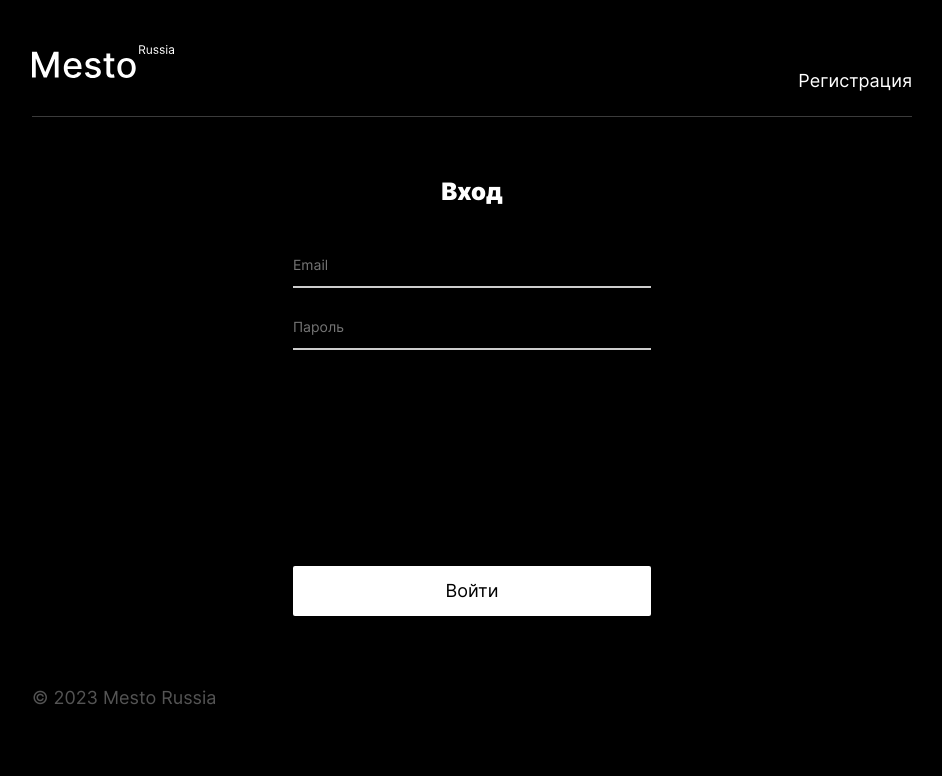
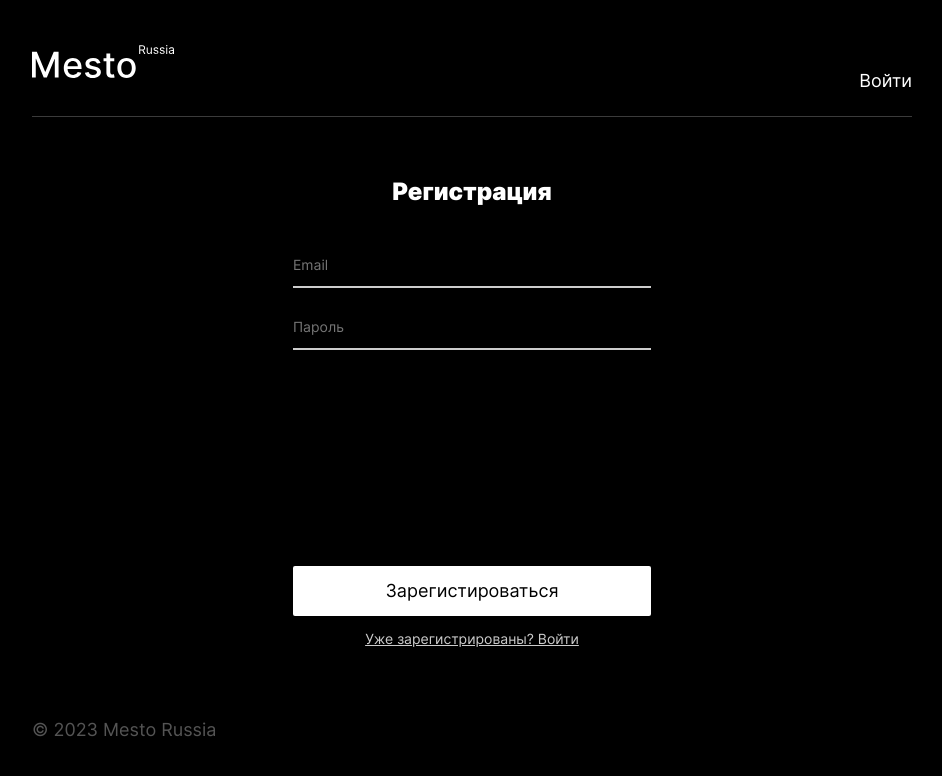
Before and after one commit to AShirenkov/react-mesto-auth, a React (Create React App) app: page /sign-up in a window 1280 px wide. Before the commit this address led to /sing-in. Shown: the top 776 px of the page, without its empty margins (168-1110 px from the left). Built offline with nearby package versions, Linux system fonts and the light colour scheme; no server answers.

Commit message:
fix: заменитьб sing на sign

```diff
--- a/src/components/App.js
+++ b/src/components/App.js
@@ -176,7 +176,7 @@ function App() {
       .then(values => {
         setSuccessInfoTooltipStatus(true);
         setIsInfoTooltipPopupOpen(true);
-        navigate('/sing-in');
+        navigate('/sign-in');
       })
       .catch(err => {
         setSuccessInfoTooltipStatus(false);
@@ -243,10 +243,10 @@ function App() {
             }
           />
 
-          <Route path='/sing-up' element={<Register onRegister={handleRegister} />} />
-          <Route path='/sing-in' element={<Login onLogin={handleLogin} />} />
+          <Route path='/sign-up' element={<Register onRegister={handleRegister} />} />
+          <Route path='/sign-in' element={<Login onLogin={handleLogin} />} />
 
-          <Route path='*' element={<Navigate to='/sing-in' replace />} />
+          <Route path='*' element={<Navigate to='/sign-in' replace />} />
         </Routes>
 
         <Footer />
--- a/src/components/Header.js
+++ b/src/components/Header.js
@@ -22,16 +22,16 @@ function Header({ onLogout, isLoggedIn, currentEmail }) {
             </button>
           </li>
         )}
-        {!isLoggedIn && location.pathname === '/sing-up' && (
+        {!isLoggedIn && location.pathname === '/sign-up' && (
           <li>
-            <Link className='header__list-item opacity-button' to='/sing-in'>
+            <Link className='header__list-item opacity-button' to='/sign-in'>
               Войти
             </Link>
           </li>
         )}
-        {!isLoggedIn && location.pathname === '/sing-in' && (
+        {!isLoggedIn && location.pathname === '/sign-in' && (
           <li>
-            <Link className='header__list-item opacity-button' to='/sing-up'>
+            <Link className='header__list-item opacity-button' to='/sign-up'>
               Регистрация
             </Link>
           </li>
--- a/src/components/ProtectedRoute.js
+++ b/src/components/ProtectedRoute.js
@@ -1,7 +1,7 @@
 import { Navigate } from 'react-router-dom';
 
 function ProtectedRoute({ isLoggedIn, element: Component, ...props }) {
-  return isLoggedIn ? <Component {...props} /> : <Navigate to='/sing-in' replace />;
+  return isLoggedIn ? <Component {...props} /> : <Navigate to='/sign-in' replace />;
 }
 
 export default ProtectedRoute;
--- a/src/components/Register.js
+++ b/src/components/Register.js
@@ -10,7 +10,7 @@ function Register({ onRegister }) {
         buttonName='Зарегистироваться'
         onSubmit={onRegister}
       />
-      <Link className='auth-form__link  opacity-button' to='/sing-in'>
+      <Link className='auth-form__link  opacity-button' to='/sign-in'>
         Уже зарегистрированы? Войти
       </Link>
     </div>
```
